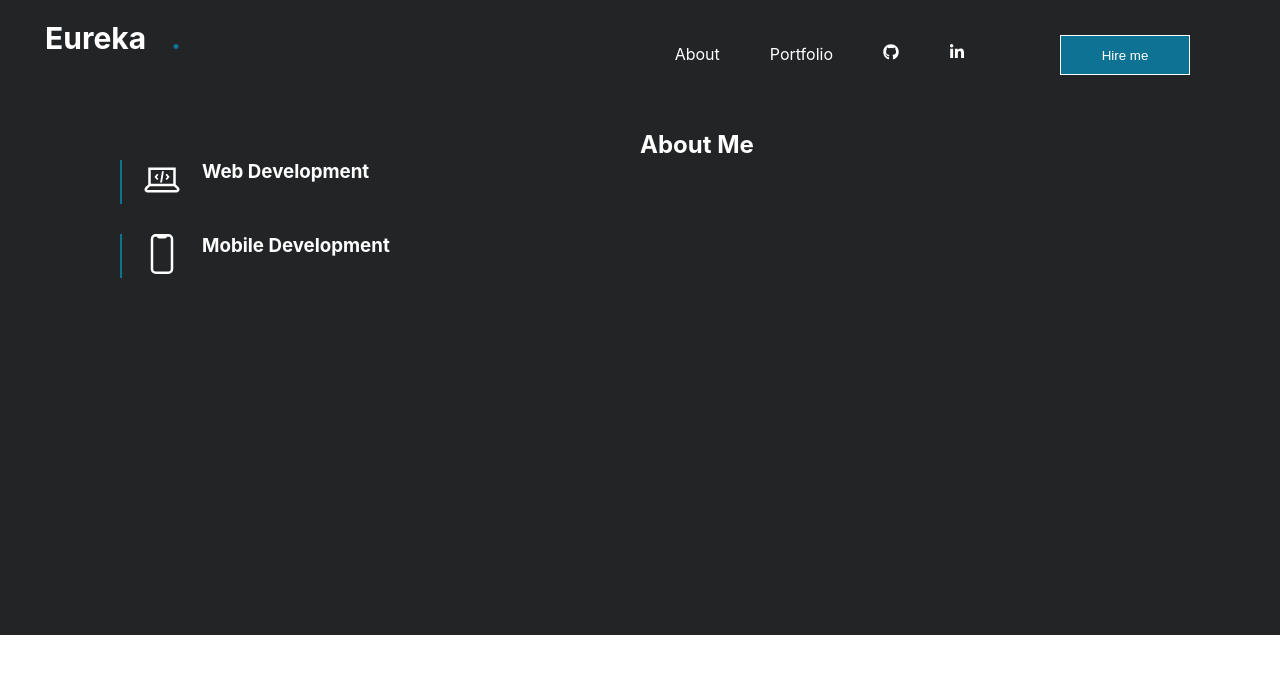
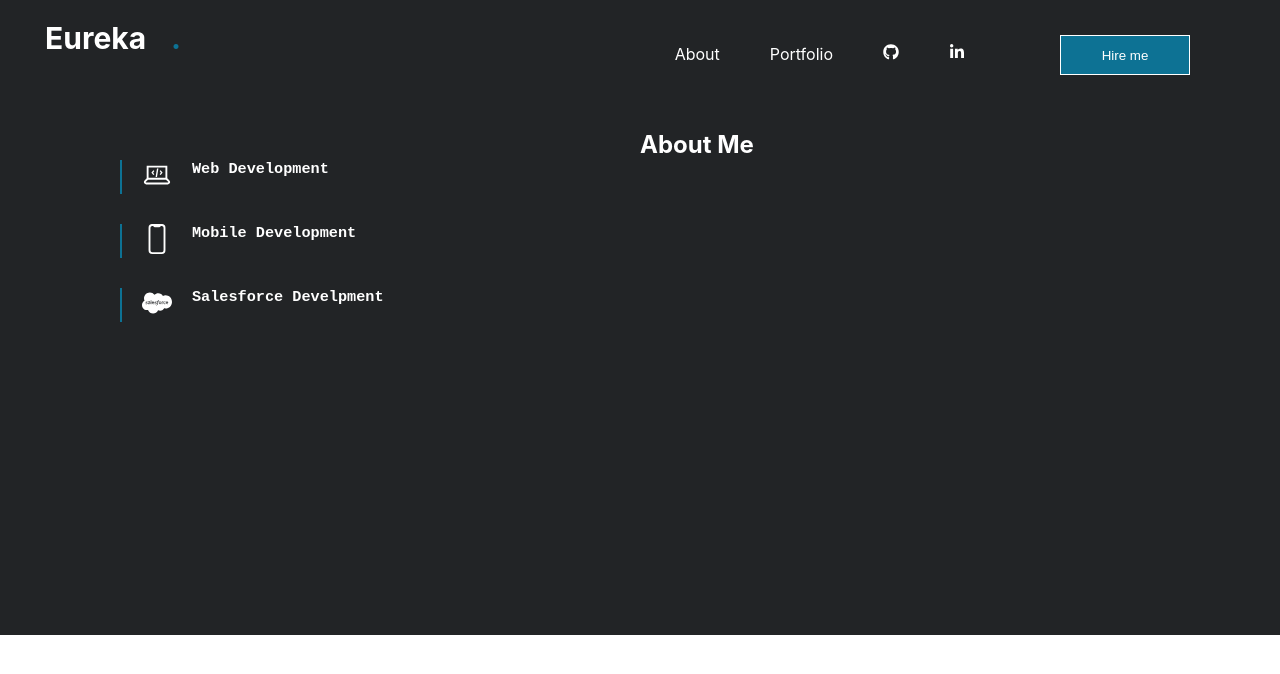
Before and after one commit to eureka03/Portfolio, a React (Create React App) app: page /About in a window 1280 px wide. Shown: the top 674 px of the page. Built offline with nearby package versions, Linux system fonts and the light colour scheme.

Commit message:
Changes added

```diff
--- a/src/Components/About.css
+++ b/src/Components/About.css
@@ -7,14 +7,16 @@
     padding-top:20px;
 
 }
-.web, .mobile{
+.web, .mobile, .cloud{
     display:flex;
     margin-left:120px;
     margin-top:30px;
     border-left:2px solid rgb(13, 114, 148);
     padding-left:20px;
+    font-family:monospace;
 
 }
+
 h3{
     margin-left:20px;
 }
--- a/src/Components/About.js
+++ b/src/Components/About.js
@@ -1,6 +1,8 @@
 import './About.css';
 import { LiaLaptopCodeSolid } from "react-icons/lia";
 import { IoPhonePortraitOutline } from "react-icons/io5";
+import { FaSalesforce } from "react-icons/fa";
+
 
 export default function About(){
     return (
@@ -8,12 +10,16 @@ export default function About(){
             <div className='About-container'>
                 <div className='skills'>
                     <div className='web'>
-                        <span><LiaLaptopCodeSolid size={40}/></span>
+                        <span><LiaLaptopCodeSolid size={30}/></span>
                         <h3>Web Development</h3>
                     </div>
                     <div className='mobile'>
-                        <span><IoPhonePortraitOutline size={40}/></span>
+                        <span><IoPhonePortraitOutline size={30}/></span>
                         <h3>Mobile Development</h3>
+                    </div>
+                    <div className='cloud'>
+                        <span><FaSalesforce size={30}/></span>
+                        <h3>Salesforce Develpment</h3>
                     </div>
               </div>
               <div className='About'>
```
